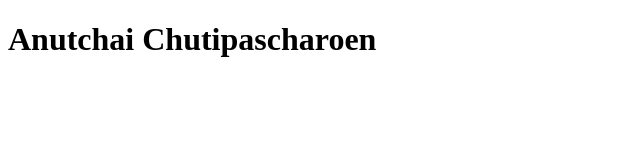
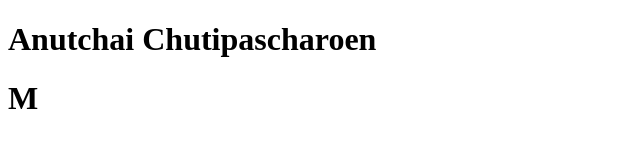
Before and after one commit to anutchai/automation_test, a plain HTML site: page index.html in a window 1280 px wide. Shown: the full height of the page, 0-640 px from the left. Drawn offline with Linux system fonts and the light colour scheme.

Commit message:
update : nickname

```diff
--- a/index.html
+++ b/index.html
@@ -7,5 +7,6 @@
 </head>
 <body>
     <h1>Anutchai Chutipascharoen</h1>
+    <h1>M</h1>
 </body>
 </html>
```
